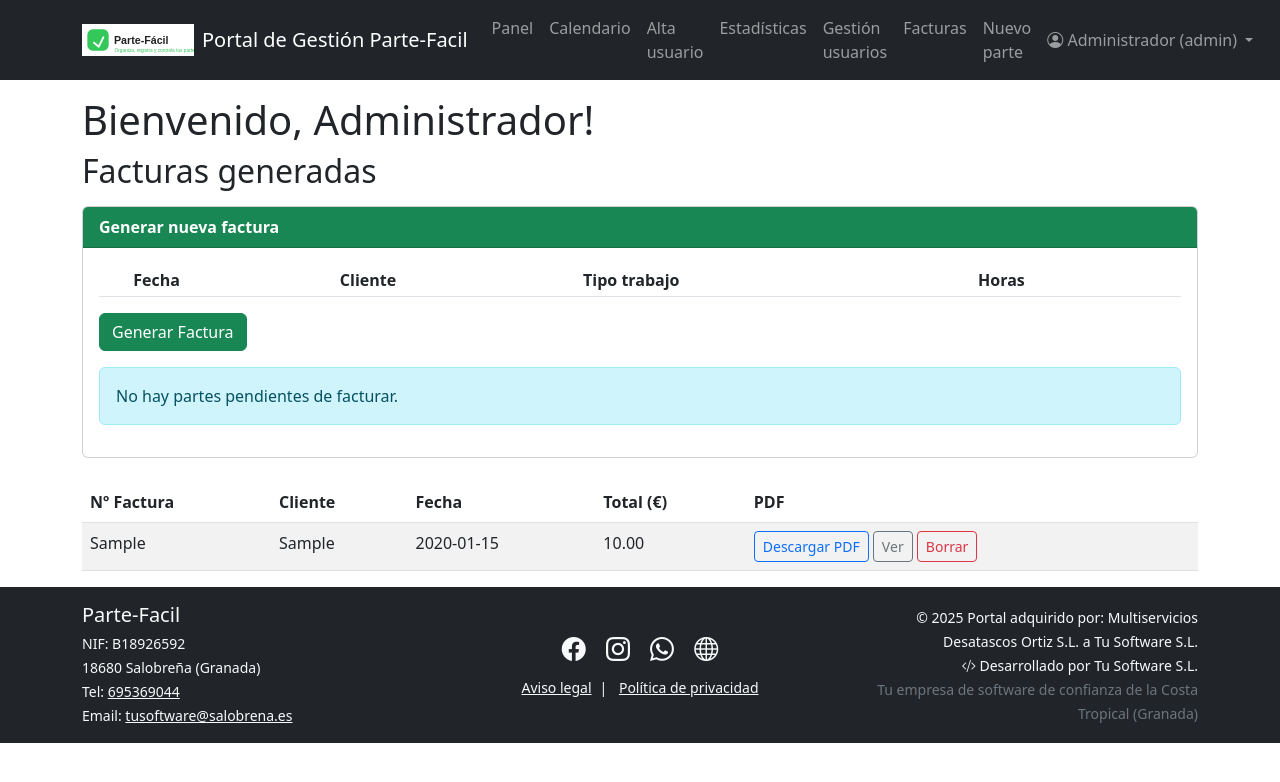
After one commit to Tflys/parte-facil, a Flask app: page /admin/facturas in a window 1280 px wide. The commit adds this page. Shown: the top 782 px of the page. Run offline with Flask 3, Linux system fonts and the light colour scheme; a user stored in the database is signed in; tables that the repository leaves empty hold one stand-in row (values such as "Sample post"); lists and menus that the app fills with data are empty.

Commit message:
añadida la generacion de facturas

```diff
--- a/app.py
+++ b/app.py
@@ -565,6 +565,175 @@
     return send_file(result, download_name=filename, as_attachment=True, mimetype='application/pdf')
 
 
+from models import Factura, Trabajo
+from datetime import datetime
+from flask import render_template, request, redirect, url_for, flash, send_file
+from io import BytesIO
+from xhtml2pdf import pisa
+
+
+@app.route('/admin/factura/<int:factura_id>/pdf')
+@login_required
+def descargar_factura_pdf(factura_id):
+    factura = Factura.query.get_or_404(factura_id)
+    partes = Trabajo.query.filter_by(id_factura=factura.id).all()
+    nif_cliente = getattr(partes[0], 'nif_cliente', None) if partes else None
+    html = render_template('factura_pdf.html', factura=factura, partes=partes, nif_cliente=nif_cliente)
+    result = BytesIO()
+    pisa_status = pisa.CreatePDF(html, dest=result)
+    if pisa_status.err:
+        flash('Error al generar el PDF de la factura.', 'danger')
+        return redirect(url_for('dashboard'))
+    result.seek(0)
+    filename = f'factura_{factura.numero}.pdf'
+    return send_file(result, download_name=filename, as_attachment=True, mimetype='application/pdf')
+
+
+from xhtml2pdf import pisa
+@app.route('/admin/factura/<int:factura_id>/pdf')
+@login_required
+def factura_pdf(factura_id):
+    factura = Factura.query.get_or_404(factura_id)
+    partes = Trabajo.query.filter_by(id_factura=factura.id).all()
+    html = render_template('factura_pdf.html', factura=factura, partes=partes)
+    result = BytesIO()
+    pisa_status = pisa.CreatePDF(html, dest=result)
+    if pisa_status.err:
+        flash('Error al generar el PDF de la factura.', 'danger')
+        return redirect(url_for('dashboard'))
+
+    result.seek(0)
+    filename = f'factura_{factura.numero}.pdf'
+    return send_file(result, download_name=filename, as_attachment=True, mimetype='application/pdf')
+
+@app.route('/admin/factura/<int:factura_id>/ver')
+@login_required
+def ver_factura_pdf(factura_id):
+    factura = Factura.query.get_or_404(factura_id)
+    if not factura.pdf:
+        flash("La factura aún no tiene PDF generado.")
+        return redirect(url_for('listado_facturas'))
+    pdf_path = os.path.join(app.config['UPLOAD_FOLDER'], factura.pdf)
+    return send_file(pdf_path, as_attachment=False)
+
+@app.route('/admin/factura/<int:factura_id>/borrar', methods=['POST'])
+@login_required
+def borrar_factura(factura_id):
+    if current_user.rol != "admin":
+        flash("Solo el administrador puede borrar facturas.")
+        return redirect(url_for('listado_facturas'))
+
+    factura = Factura.query.get_or_404(factura_id)
+
+    # 1. Desvincula los partes asociados y ponlos a pendiente_facturar
+    for parte in factura.trabajos:
+        parte.id_factura = None
+        parte.estado = 'pendiente_facturar'
+    db.session.commit()
+
+    # 2. Elimina el archivo PDF, si existe
+    if factura.pdf:
+        pdf_path = os.path.join(app.config['UPLOAD_FOLDER'], factura.pdf)
+        try:
+            if os.path.exists(pdf_path):
+                os.remove(pdf_path)
+        except Exception as e:
+            print(f"Error borrando el PDF: {e}")
+
+    # 3. Borra la factura
+    db.session.delete(factura)
+    db.session.commit()
+
+    flash("Factura borrada correctamente. Los partes vuelven a estar pendientes de facturar.")
+    return redirect(url_for('listado_facturas'))
+@app.route('/admin/facturas', methods=['GET', 'POST'])
+@login_required
+def listado_facturas():
+    if current_user.rol != "admin":
+        flash("Solo el administrador puede ver y generar facturas.")
+        return redirect(url_for('dashboard'))
+
+    facturas = Factura.query.order_by(Factura.fecha.desc()).all()
+    partes = Trabajo.query.filter_by(estado='pendiente_facturar', id_factura=None).all()
+
+    if request.method == 'POST':
+        seleccionados = request.form.getlist('partes')
+        if not seleccionados:
+            flash("Debes seleccionar al menos un parte para facturar.")
+            return render_template('listado_facturas.html', facturas=facturas, partes=partes)
+
+        partes_seleccionados = Trabajo.query.filter(Trabajo.id.in_(seleccionados)).all()
+        clientes = set([t.cliente for t in partes_seleccionados])
+        if len(clientes) > 1:
+            flash("Solo puedes facturar partes del mismo cliente en una factura.")
+            return render_template('listado_facturas.html', facturas=facturas, partes=partes)
+        cliente = clientes.pop()
+
+        precio_hora = 25  # O el valor que corresponda
+        iva_porcentaje = 21  # O el IVA que apliques
+        # --- Cálculo correcto ---
+        base = sum([t.horas * precio_hora for t in partes_seleccionados])
+        iva = base * iva_porcentaje / 100
+        total = base + iva
+
+        ultimo = Factura.query.order_by(Factura.id.desc()).first()
+        nuevo_num = f"F{(ultimo.id + 1) if ultimo else 1:05d}"
+
+        factura = Factura(
+            numero=nuevo_num,
+            fecha=datetime.now(),
+            cliente=cliente,
+            total=total,
+        )
+        db.session.add(factura)
+        db.session.commit()
+
+        for t in partes_seleccionados:
+            t.id_factura = factura.id
+            t.estado = 'facturado'
+        db.session.commit()
+
+        # ============ Generar PDF de la factura ============
+        partes_factura = Trabajo.query.filter_by(id_factura=factura.id).all()
+        html = render_template(
+            'factura_pdf.html',
+            factura=factura,
+            partes=partes_factura,
+            base=base,
+            iva=iva,
+            iva_porcentaje=iva_porcentaje
+        )
+
+        from xhtml2pdf import pisa
+        from io import BytesIO
+        import os
+
+        pdf_buffer = BytesIO()
+        pisa_status = pisa.CreatePDF(html, dest=pdf_buffer)
+        if pisa_status.err:
+            flash('Error al generar el PDF de la factura.', 'danger')
+            return render_template('listado_facturas.html', facturas=facturas, partes=partes)
+
+        # Asegúrate de que la carpeta de uploads existe
+        upload_folder = app.config['UPLOAD_FOLDER']
+        if not os.path.exists(upload_folder):
+            os.makedirs(upload_folder)
+
+        pdf_filename = f'factura_{factura.numero}.pdf'
+        pdf_path = os.path.join(upload_folder, pdf_filename)
+        with open(pdf_path, 'wb') as f:
+            f.write(pdf_buffer.getvalue())
+
+        factura.pdf = pdf_filename
+        db.session.commit()
+        # ============ Fin generación PDF ============
+
+        flash("Factura generada correctamente.")
+        return redirect(url_for('listado_facturas'))
+
+    return render_template('listado_facturas.html', facturas=facturas, partes=partes)
+
+
 if __name__ == '__main__':
     with app.app_context():
         db.create_all()
--- /dev/null
+++ b/templates/listado_facturas.html
@@ -0,0 +1,82 @@
+{% extends "base.html" %}
+{% block content %}
+<h2 class="mb-3">Facturas generadas</h2>
+
+{# ---- Formulario para generar factura ---- #}
+<div class="card mb-4">
+  <div class="card-header bg-success text-white">
+    <b>Generar nueva factura</b>
+  </div>
+  <div class="card-body">
+    <form method="post">
+      <table class="table table-sm">
+        <thead>
+          <tr>
+            <th></th>
+            <th>Fecha</th>
+            <th>Cliente</th>
+            <th>Tipo trabajo</th>
+            <th>Horas</th>
+          </tr>
+        </thead>
+        <tbody>
+          {% for p in partes %}
+          <tr>
+            <td><input type="checkbox" name="partes" value="{{ p.id }}"></td>
+            <td>{{ p.fecha.strftime('%Y-%m-%d') }}</td>
+            <td>{{ p.cliente }}</td>
+            <td>{{ p.tipo_trabajo }}</td>
+            <td>{{ p.horas }}</td>
+          </tr>
+          {% endfor %}
+        </tbody>
+      </table>
+      <button type="submit" class="btn btn-success">Generar Factura</button>
+    </form>
+    {% if not partes %}
+      <div class="alert alert-info mt-3">No hay partes pendientes de facturar.</div>
+    {% endif %}
+  </div>
+</div>
+
+{# ---- Tabla de facturas ---- #}
+<table class="table table-striped">
+  <thead>
+    <tr>
+      <th>Nº Factura</th>
+      <th>Cliente</th>
+      <th>Fecha</th>
+      <th>Total (€)</th>
+      <th>PDF</th>
+    </tr>
+  </thead>
+  <tbody>
+    {% for factura in facturas %}
+    <tr>
+      <td>{{ factura.numero }}</td>
+      <td>{{ factura.cliente }}</td>
+      <td>{{ factura.fecha.strftime('%Y-%m-%d') }}</td>
+      <td>{{ '%.2f' % factura.total }}</td>
+      <td>
+        {% if factura.pdf %}
+          <a class="btn btn-sm btn-outline-primary"
+             href="{{ url_for('descargar_factura_pdf', factura_id=factura.id) }}">
+            Descargar PDF
+          </a>
+          <a class="btn btn-sm btn-outline-secondary" target="_blank"
+             href="{{ url_for('ver_factura_pdf', factura_id=factura.id) }}">
+            Ver
+          </a>
+        {% else %}
+          <span class="text-danger">No generado</span>
+        {% endif %}
+        <form method="post" action="{{ url_for('borrar_factura', factura_id=factura.id) }}"
+              style="display:inline;" onsubmit="return confirm('¿Seguro que quieres borrar esta factura? Se desvincularán sus partes.')">
+          <button type="submit" class="btn btn-sm btn-outline-danger">Borrar</button>
+        </form>
+      </td>
+    </tr>
+    {% endfor %}
+  </tbody>
+</table>
+{% endblock %}
--- a/templates/navbar.html
+++ b/templates/navbar.html
@@ -26,6 +26,12 @@
             <li class="nav-item">
               <a class="nav-link" href="{{ url_for('listado_usuarios') }}">Gestión usuarios</a>
             </li>
+
+            <li>
+              <a class="nav-link" href="{{ url_for('listado_facturas') }}">Facturas</a>
+            </li>
+
+
           {% endif %}
           <li class="nav-item">
             <a class="nav-link" href="{{ url_for('add_work') }}">Nuevo parte</a>
```
Also changed, not shown: migrations/versions/a2194afe5805_añadir_tabla_factura_y_campo_id_factura.py (added, +34 -0 lines), models.py (+21 -0 lines), templates/factura_pdf.html (added, +145 -0 lines), instance/multiservicios.db, templates/navbar_public.html (deleted), 1 other file.
